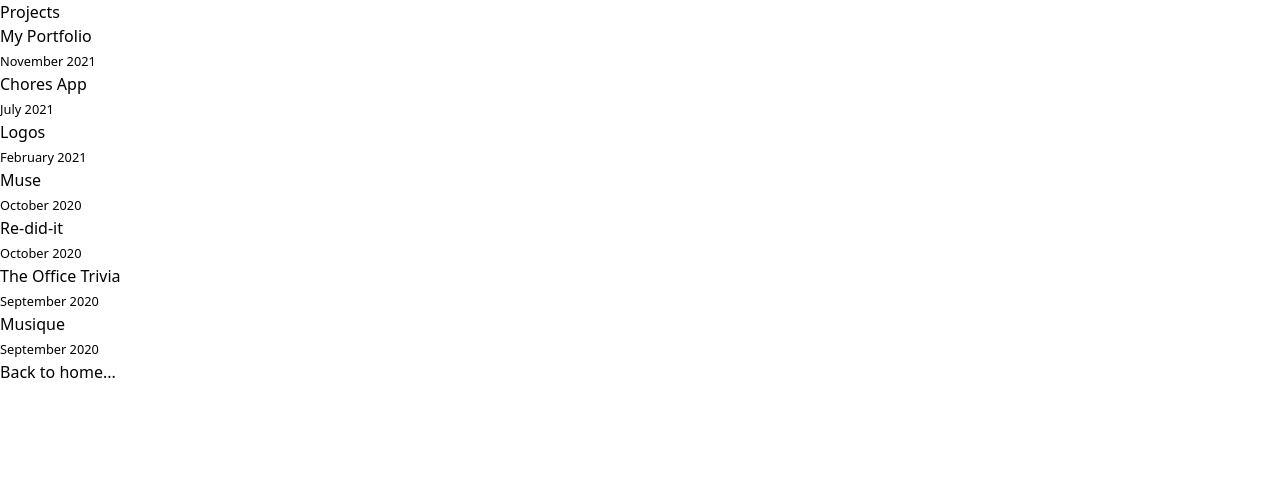
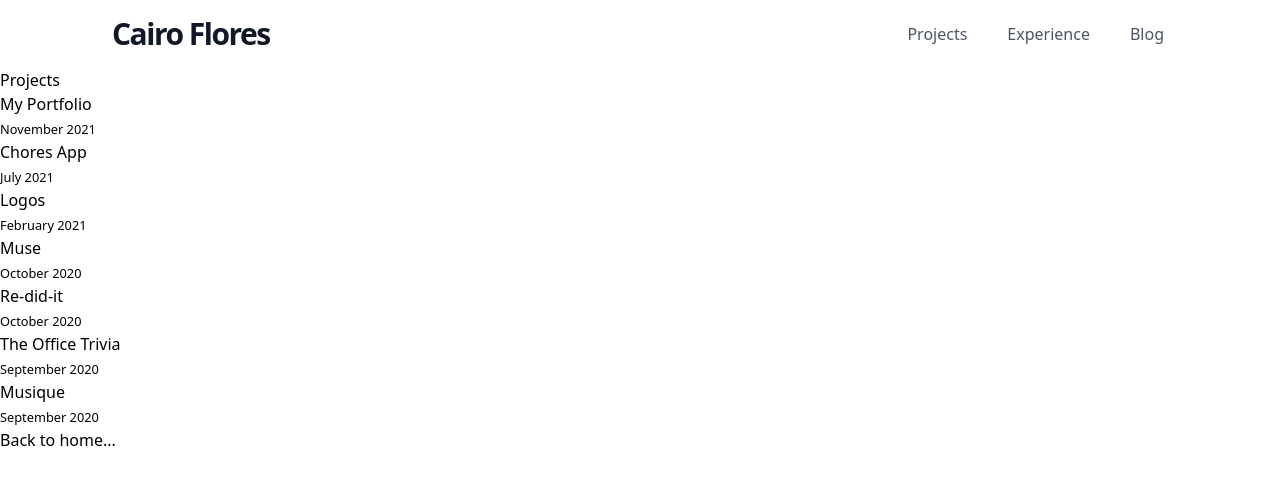
Before and after one commit to cai-py/cairo-flores, a Next.js app: page /projects in a window 1280 px wide. Shown: the top 484 px of the page. Built offline with nearby package versions, Linux system fonts and the light colour scheme.

Commit message:
navbar added to projects page

```diff
--- /dev/null
+++ b/components/navbar.js
@@ -0,0 +1,81 @@
+import React from 'react'
+
+const Navbar = () => {
+    const [navbarOpen, setNavbarOpen] = React.useState(false);
+    return (
+        <div className="navBar bg-white sticky top-0 w-full z-30 md:bg-opacity-90 transition duration-300 ease-in-out">
+            <div className="flex flex-col max-w-6xl px-4 mx-auto md:items-center md:justify-between md:flex-row md:px-6 lg:px-8">
+                <div className="flex flex-row items-center justify-between p-4">
+                    <a
+                        href="/"
+                        className="text-lg font-semibold rounded-lg tracking-widest focus:outline-none focus:shadow-outline"
+                    >
+                        <h1 className="text-4xl Avenir tracking-tighter text-gray-900 md:text-4x1 lg:text-3xl">
+                            Cairo Flores
+                        </h1>
+                    </a>
+                    <button
+                        className="text-white cursor-pointer leading-none px-3 py-1 md:hidden outline-none focus:outline-none"
+                        type="button"
+                        aria-label="button"
+                        onClick={() => setNavbarOpen(!navbarOpen)}
+                    >
+                        <svg
+                            xmlns="http://www.w3.org/2000/svg"
+                            width="24"
+                            height="24"
+                            viewBox="0 0 24 24"
+                            fill="none"
+                            stroke="#191919"
+                            strokeWidth="2"
+                            strokeLinecap="round"
+                            strokeLinejoin="round"
+                            className="feather feather-menu"
+                        >
+                            <line x1="3" y1="12" x2="21" y2="12"></line>
+                            <line x1="3" y1="6" x2="21" y2="6"></line>
+                            <line x1="3" y1="18" x2="21" y2="18"></line>
+                        </svg>
+                    </button>
+                </div>
+                <div
+                    className={
+                        "md:flex flex-grow items-center" +
+                        (navbarOpen ? " flex" : " hidden")
+                    }
+                >
+                    <nav className="flex-col flex-grow ">
+                        <ul className="flex flex-grow justify-end flex-wrap items-center">
+                            <li>
+                                <a
+                                    href='/'
+                                    className='className="font-medium text-gray-600 hover:text-gray-900 px-5 py-3 flex items-center transition duration-150 ease-in-out"'
+                                >
+                                    Projects
+                                </a>
+                            </li>
+                            <li>
+                                <a
+                                    href='/'
+                                    className="font-medium text-gray-600 hover:text-gray-900 px-5 py-3 flex items-center transition duration-150 ease-in-out"
+                                >
+                                    Experience
+                                </a>
+                            </li>
+                            <li>
+                                <a
+                                    href='/'
+                                    className="font-medium text-gray-600 hover:text-gray-900 px-5 py-3 flex items-center transition duration-150 ease-in-out"
+                                >
+                                    Blog
+                                </a>
+                            </li>
+                        </ul>
+                    </nav>
+                </div>
+            </div>
+        </div>
+    )
+}
+
+export default Navbar
--- a/pages/blog.js
+++ b/pages/blog.js
@@ -1,11 +1,13 @@
 import Layout from '../components/layout'
 
-const Blog = () => (
+const Blog = () => {
+    return (
         <div>
             <Layout>
                 <h1>Blog</h1>
             </Layout>
         </div>
     )
+}
 
 export default Blog
--- a/pages/experience.js
+++ b/pages/experience.js
@@ -1,11 +1,15 @@
 import Layout from '../components/layout'
 
-const Experience = () => (
+const Experience = () => {
+    return (
         <div>
             <Layout>
                 <h1>Experience</h1>
             </Layout>
         </div>
     )
+}
+
+
 
 export default Experience
--- a/pages/index.js
+++ b/pages/index.js
@@ -1,10 +1,11 @@
 import Link from 'next/link'
 
-const Index = () => (
+const Index = () => {
+    return (
         <div className="home">
             <div className="banner">
                 <div className="pfp"></div>
-            <div className="text-3xl">Cairo Flores</div>
+                <div className="name">Cairo Flores</div>
                 <div className="nav">
                     <Link href='/projects'>
                         <div className="link projects-link">Projects</div>
@@ -19,5 +20,6 @@ const Index = () => (
             </div>
         </div>
     )
+}
 
 export default Index
--- a/pages/projects.js
+++ b/pages/projects.js
@@ -2,10 +2,12 @@ import { getSortedProjectsData } from '../lib/md-parse'
 import Link from 'next/link'
 import Date from '../components/date'
 import Layout from '../components/layout'
+import Navbar from '../components/navBar'
 
-export default function Projects({ allProjectsData }) {
+const Projects = ({allProjectsData}) => {
     return (
         <div>
+            <Navbar/>
             <Layout>
             <h1>Projects</h1>
             <ul>
@@ -34,3 +36,5 @@ export async function getStaticProps() {
         }
     }
 }
+
+export default Projects
```
Also changed, not shown: styles/global.css (+0 -7 lines). Lines whose indentation alone changed are shown as unchanged.
